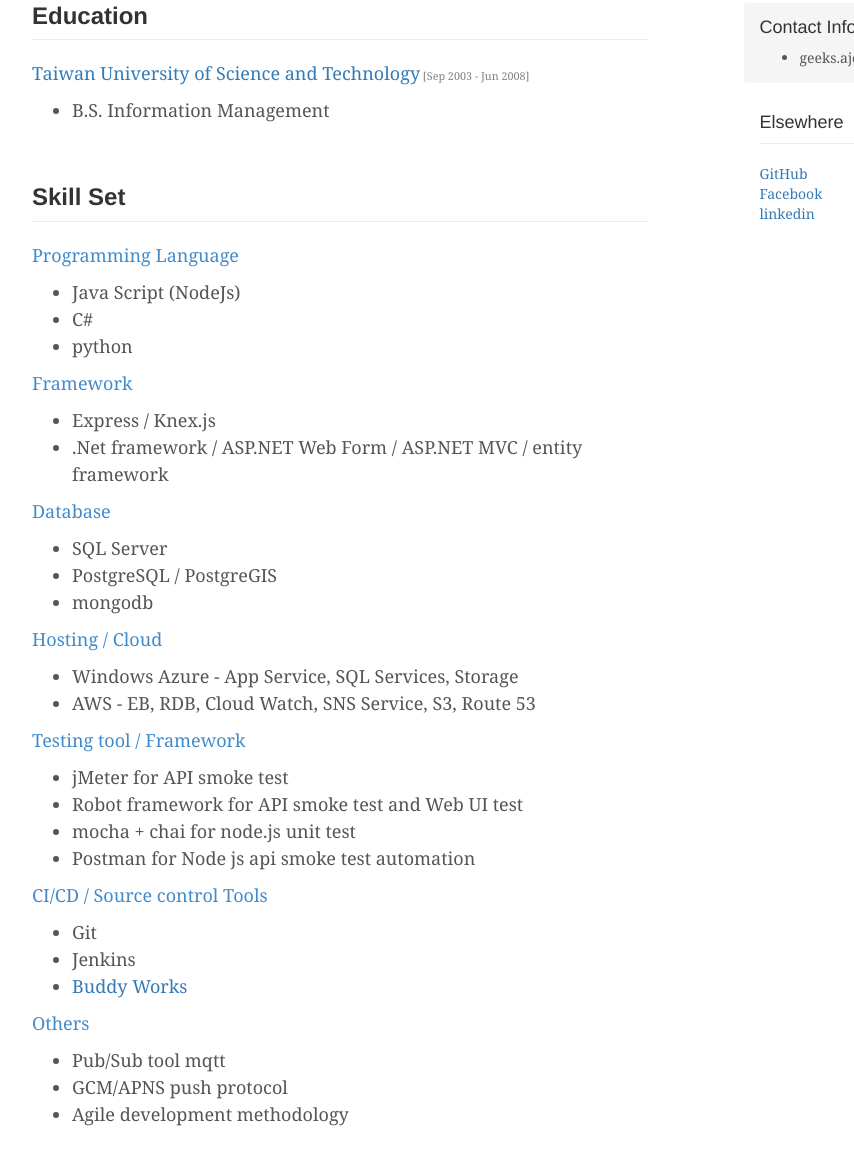
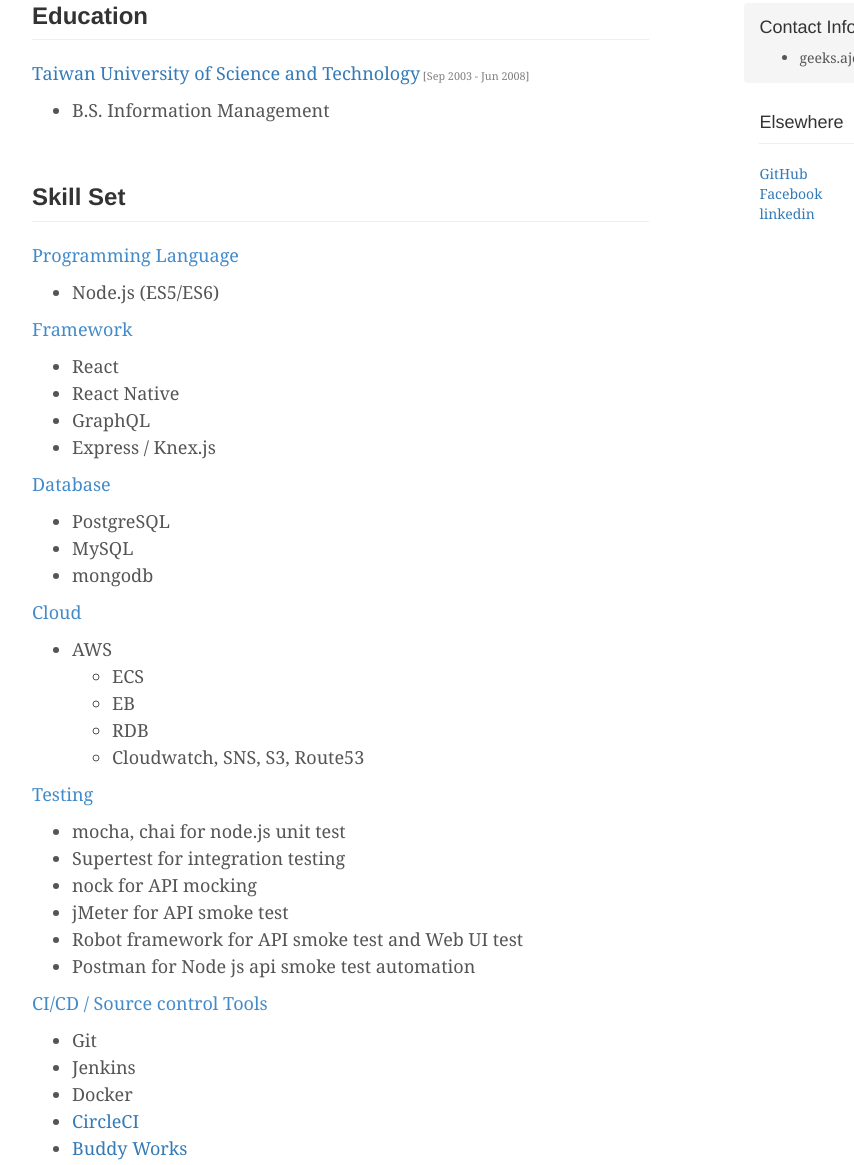
Before and after one commit to curiousTauseef/leehom59.github.com, a plain HTML site: page index.html in a window 1280 px wide. Shown: the part 221-1386 px from the top of the page, without its empty margins (138-992 px from the left). Drawn offline with Linux system fonts and the light colour scheme.

Commit message:
update: Update my profile
Change my main skill to node.js
because I love node js !!

```diff
--- a/index.html
+++ b/index.html
@@ -74,37 +74,47 @@
                     <hr />
                     <p class="ajen-title">Programming Language<p>
                     <ul>
-                        <li>Java Script (NodeJs)</li>
-                        <li>C#</li>
-                        <li>python</li>
+                        <li>Node.js (ES5/ES6)</li>
                     </ul>
                     <p class="ajen-title">Framework<p>
                     <ul>
+                        <li>React</li>
+                        <li>React Native</li>
+                        <li>GraphQL</li>
                         <li>Express / Knex.js</li>
-                        <li>.Net framework / ASP.NET Web Form / ASP.NET MVC / entity framework</li>
                     </ul>
                     <p class="ajen-title">Database<p>
                     <ul>
-                        <li>SQL Server</li>
-                        <li>PostgreSQL / PostgreGIS</li>
+                        <li>PostgreSQL</li>
+                        <li>MySQL</li>
                         <li>mongodb</li>
                     </ul>
-                    <p class="ajen-title">Hosting / Cloud<p>
+                    <p class="ajen-title">Cloud<p>
                     <ul>
-                        <li>Windows Azure - App Service, SQL Services, Storage</li>
-                        <li>AWS - EB, RDB, Cloud Watch, SNS Service, S3, Route 53</li>
+                        <li>AWS
+                            <ul>
+                                <li>ECS</li>
+                                <li>EB</li>
+                                <li>RDB</li>
+                                <li>Cloudwatch, SNS, S3, Route53</li>
+                            </ul>
+                        </li>
                     </ul>
-                    <p class="ajen-title">Testing tool / Framework<p>
+                    <p class="ajen-title">Testing<p>
                     <ul>
+                        <li>mocha, chai for node.js unit test</li>
+                        <li>Supertest for integration testing</li>
+                        <li>nock for API mocking</li>
                         <li>jMeter for API smoke test</li>
                         <li>Robot framework for API smoke test and Web UI test</li>
-                        <li>mocha + chai for node.js unit test</li>
                         <li>Postman for Node js api smoke test automation</li>
                     </ul>
                     <p class="ajen-title">CI/CD / Source control Tools<p>
                     <ul>
                         <li>Git</li>
                         <li>Jenkins</li>
+                        <li>Docker</li>
+                        <li><a href="https://circleci.com/" target="_blank">CircleCI</a></li>
                         <li><a href="https://buddy.works/" target="_blank">Buddy Works</a></li>
                     </ul>
                     <p class="ajen-title">Others</p>
```
